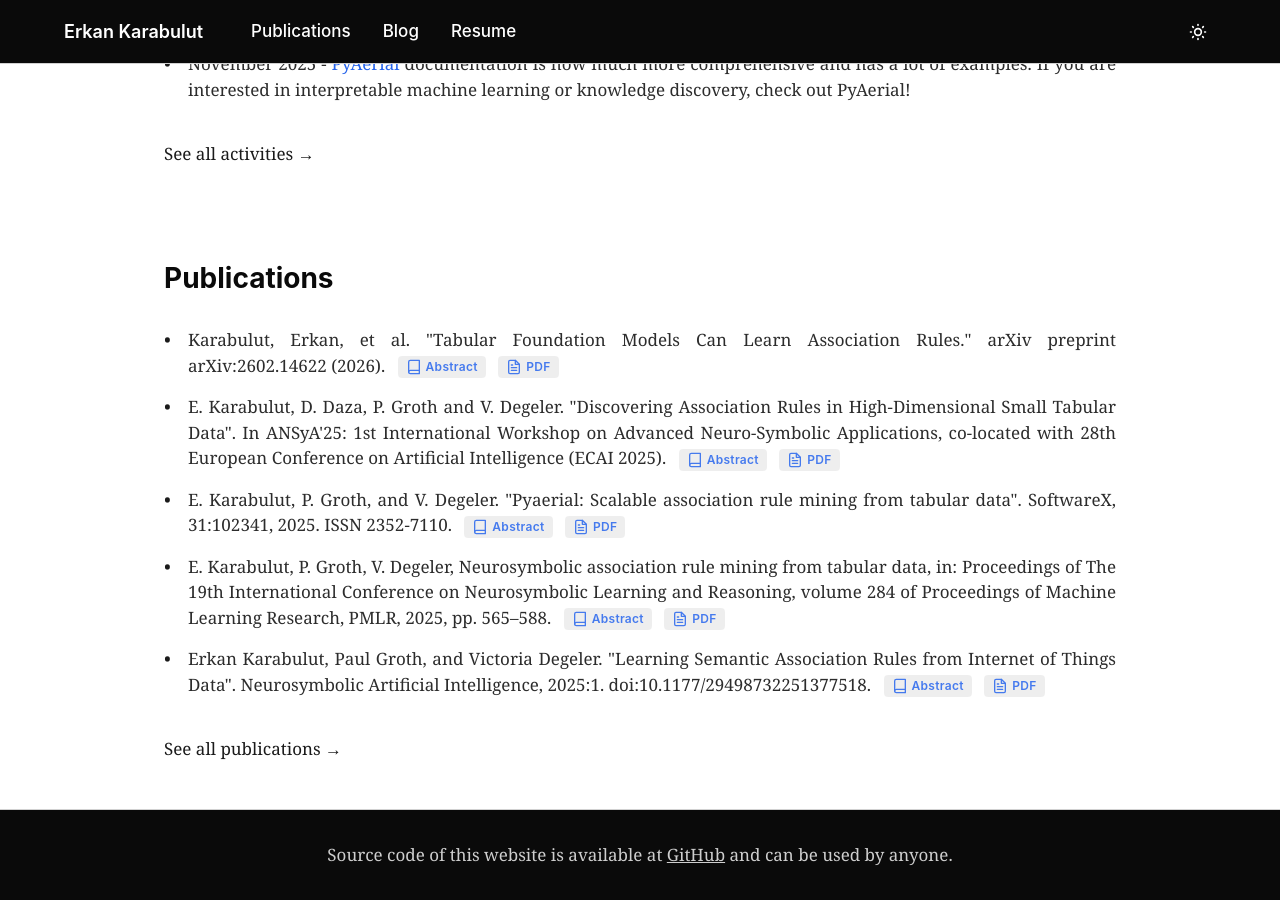
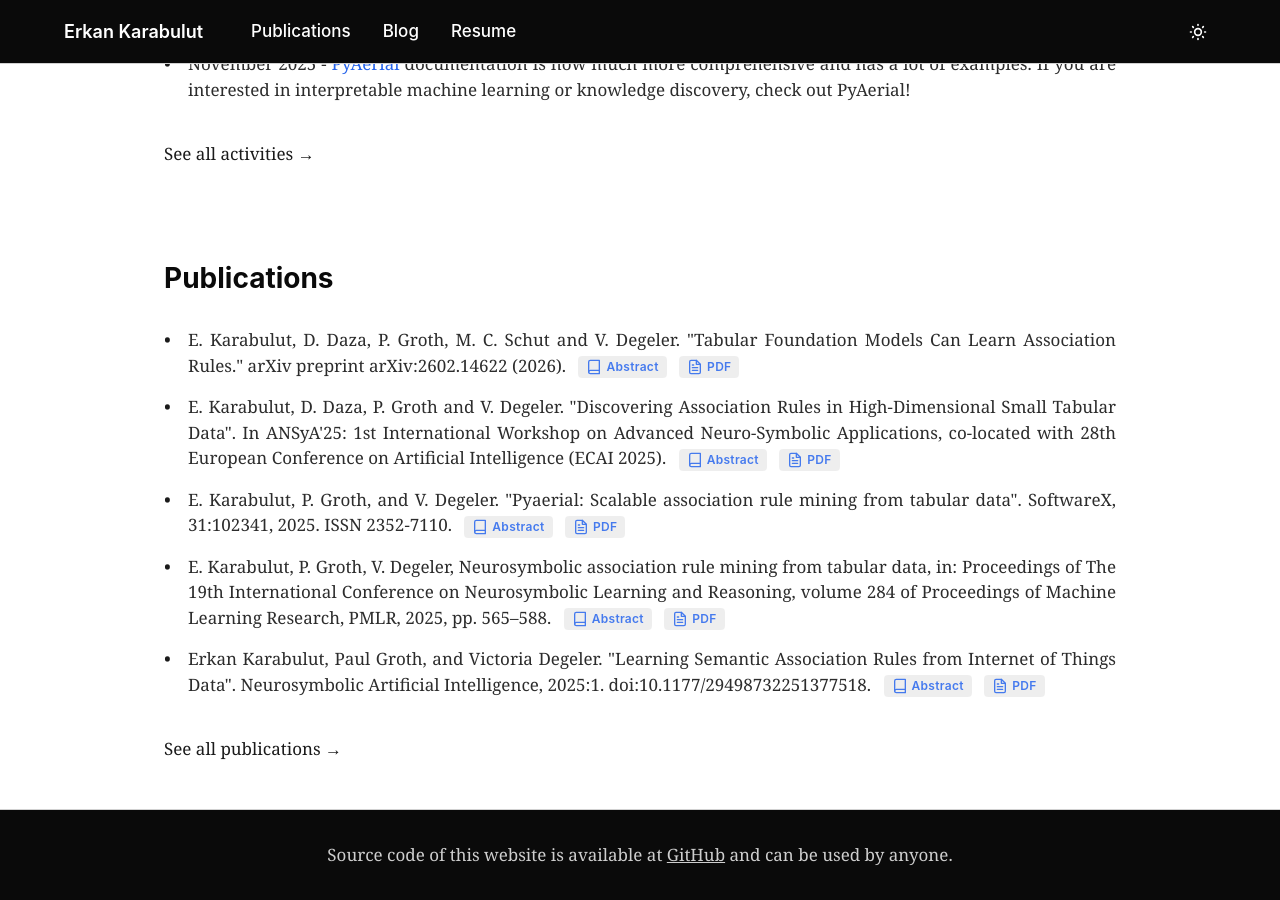
Before and after one commit to erkankarabulut/erkankarabulut.github.io, a Jekyll site: the page built from index.html, in a window 1280 px wide and 900 px high, scrolled down 1217 px. Built offline with Jekyll 4.4.1, drawn with Linux system fonts in a browser that asks for light colours.

```diff
--- a/_data/publications.yml
+++ b/_data/publications.yml
@@ -1,5 +1,5 @@
 - year: 2026
-  title: 'Karabulut, Erkan, et al. "Tabular Foundation Models Can Learn Association Rules." arXiv preprint arXiv:2602.14622 (2026).'
+  title: 'E. Karabulut, D. Daza, P. Groth, M. C. Schut and V. Degeler. "Tabular Foundation Models Can Learn Association Rules." arXiv preprint arXiv:2602.14622 (2026).'
   link: https://arxiv.org/pdf/2602.14622
   abstract: 'Association Rule Mining (ARM) is a fundamental task for knowledge discovery in tabular data and is widely used in high-stakes decision-making. Classical ARM methods rely on frequent itemset mining, leading to rule explosion and poor scalability, while recent neural approaches mitigate these issues but suffer from degraded performance in low-data regimes. Tabular foundation models (TFMs), pretrained on diverse tabular data with strong in-context generalization, provide a basis for addressing these limitations. We introduce a model-agnostic association rule learning framework that extracts association rules from any conditional probabilistic model over tabular data, enabling us to leverage TFMs. We then introduce TabProbe, an instantiation of our framework that utilizes TFMs as conditional probability estimators to learn association rules out-of-the-box without frequent itemset mining. We evaluate our approach on tabular datasets of varying sizes based on standard ARM rule quality metrics and downstream classification performance. The results show that TFMs consistently produce concise, high-quality association rules with strong predictive performance and remain robust in low-data settings without task-specific training. Source code is available at https://github.com/DiTEC-project/tabprobe.'
 
```
